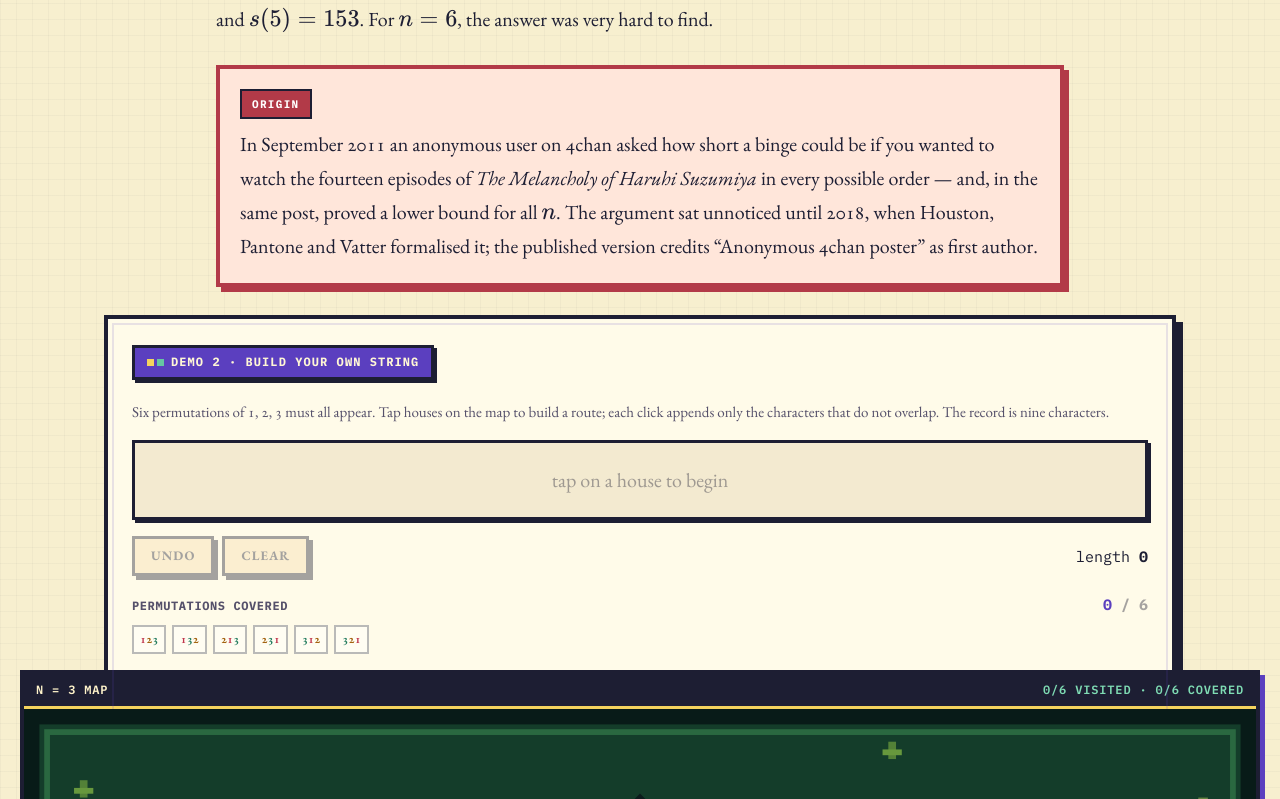
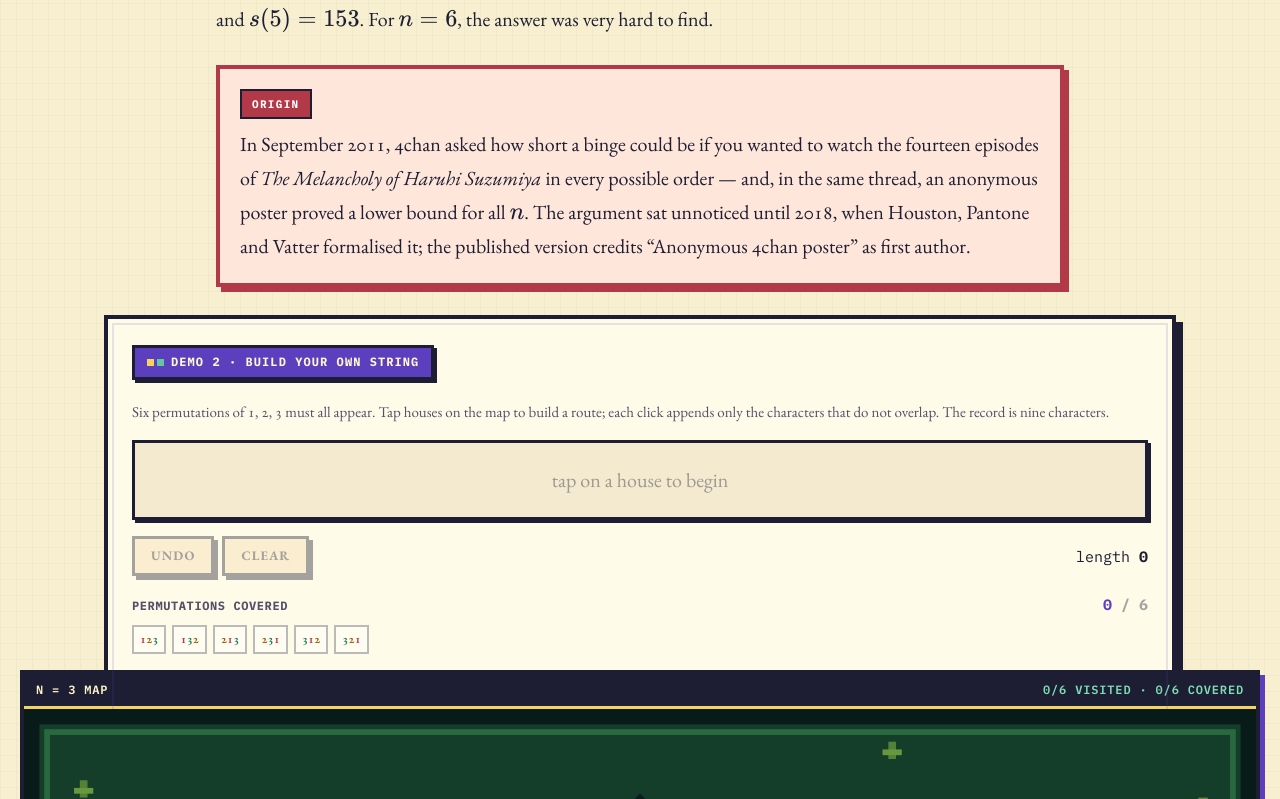
Before and after one commit to levkropp/superperm-adventure, a React (Vite) app: page / in a window 1280 px wide. Shown: the part 1741-2540 px from the top of the page. Built offline with nearby package versions, Linux system fonts and the light colour scheme.

Commit message:
Correct proof dates and refine copy

```diff
--- a/src/App.tsx
+++ b/src/App.tsx
@@ -71,11 +71,11 @@ export default function App() {
         </P>
 
         <Callout variant="story" title="Origin">
-          In September 2011 an anonymous user on 4chan asked how short a binge could be if you
-          wanted to watch the fourteen episodes of <em>The Melancholy of Haruhi Suzumiya</em> in
-          every possible order — and, in the same post, proved a lower bound for all{" "}
-          <TeX>n</TeX>. The argument sat unnoticed until 2018, when Houston, Pantone and Vatter
-          formalised it; the published version credits “Anonymous 4chan poster” as first author.
+          In September 2011, 4chan asked how short a binge could be if you wanted to watch the
+          fourteen episodes of <em>The Melancholy of Haruhi Suzumiya</em> in every possible order —
+          and, in the same thread, an anonymous poster proved a lower bound for all <TeX>n</TeX>.
+          The argument sat unnoticed until 2018, when Houston, Pantone and Vatter formalised it; the
+          published version credits “Anonymous 4chan poster” as first author.
         </Callout>
 
         <Wide>
@@ -579,7 +579,7 @@ export default function App() {
             </div>
             <ul className="ml-5 list-disc space-y-2">
               <li>
-                <strong>2 July 2026 — two independent AI-assisted proof efforts, on the same
+                <strong>28 July 2026 — two independent AI-assisted proof efforts, on the same
                 day.</strong> They appeared without knowledge of one another and independently
                 supported the 872 conclusion.
               </li>
@@ -646,11 +646,11 @@ export default function App() {
                 </a>{" "}
                 is Lean-4 machine-checked and completes Zach Hunter's 2019 draft, proving{" "}
                 <TeX>s(6)\ge869</TeX>, <TeX>s(7)\ge5888</TeX>, and{" "}
-                <TeX>s(8)\ge46103</TeX>. The 869 result appeared three days before the
-                simultaneous AI proof announcements.
+                <TeX>s(8)\ge46103</TeX>. The 869 result arrived on the same day as the
+                AI-assisted 872 announcements.
               </li>
               <li>
-                <strong>2 July 2026 — 872.</strong> The lower bound met the upper bound, and the
+                <strong>28 July 2026 — 872.</strong> The lower bound met the upper bound, and the
                 question closed.
               </li>
             </ul>
@@ -681,7 +681,7 @@ export default function App() {
                 vlad-ds/a6-872
               </a>{" "}
               is accepted. Thus the best summary is <TeX>5888\le s(7)\le5906</TeX>{" "}
-              unconditionally, or <TeX>5896\le s(7)\le5906</TeX> conditional on that exact
+              unconditionally, or <TeX>5896\le s(7)\le5906</TeX> conditional on that exact{" "}
               <TeX>n=6</TeX> certificate. The Haruhi number <TeX>s(14)</TeX> remains wide open.
             </P>
           </div>
--- a/src/components/Demo3.tsx
+++ b/src/components/Demo3.tsx
@@ -1013,12 +1013,19 @@ const CASE_B_STAGES = [
      head: "One freedom left: the order of the clans",
     body: (
       <>
+        <p>
           The only choice remaining is the order in which to visit the 120 clans, paying the
           hop cost between consecutive ones. That is a small travelling-salesman puzzle. There are
           exactly <strong>10,068</strong> possible tilings; relabelling the six symbols groups them
           into <strong>29</strong> genuinely different ones. The chart below is a representative
           simulation of the reported orbit-score range, not a fresh proof in this browser; the
           reported cheapest ordering costs <strong>265</strong>.
+        </p>
+        <p>
+          If orbits do not make a lot of sense, you can move straight to the final step. All you need
+          to understand is that if you check all the 10,068 ways to visit the 120 clans, no matter
+          what you do you are paying at least 265.
+        </p>
       </>
     ),
   },
```
Lines whose indentation alone changed are shown as unchanged.
